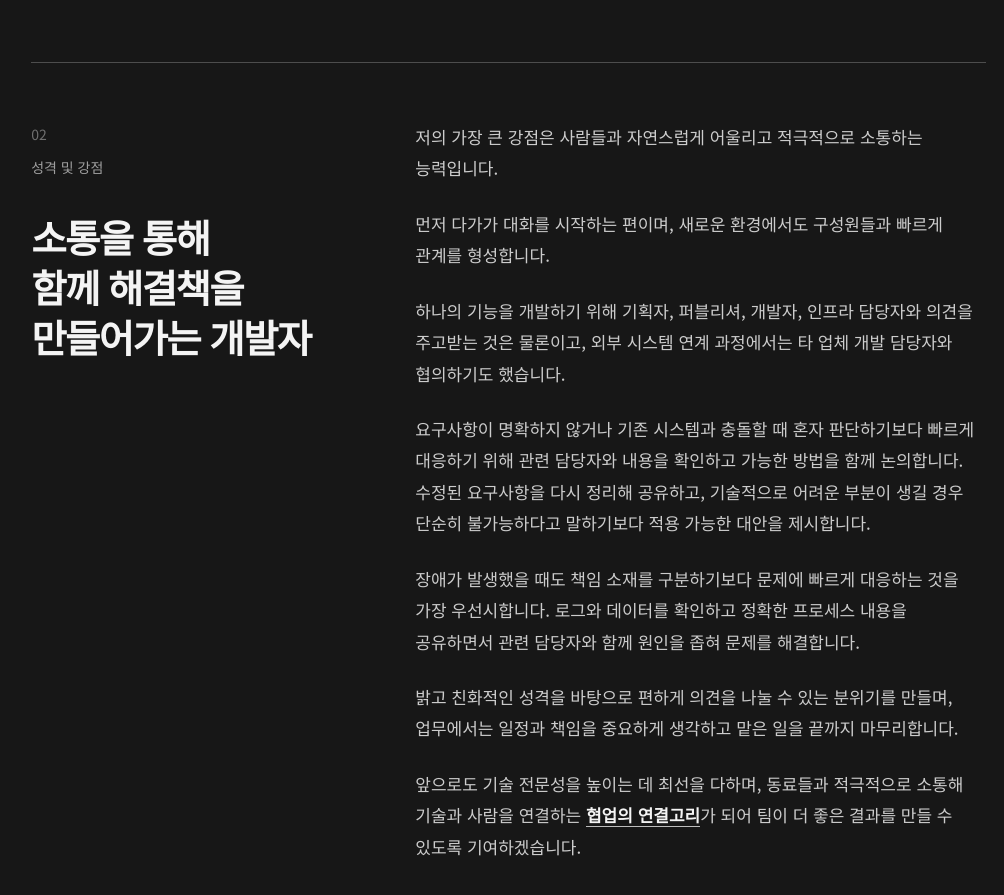
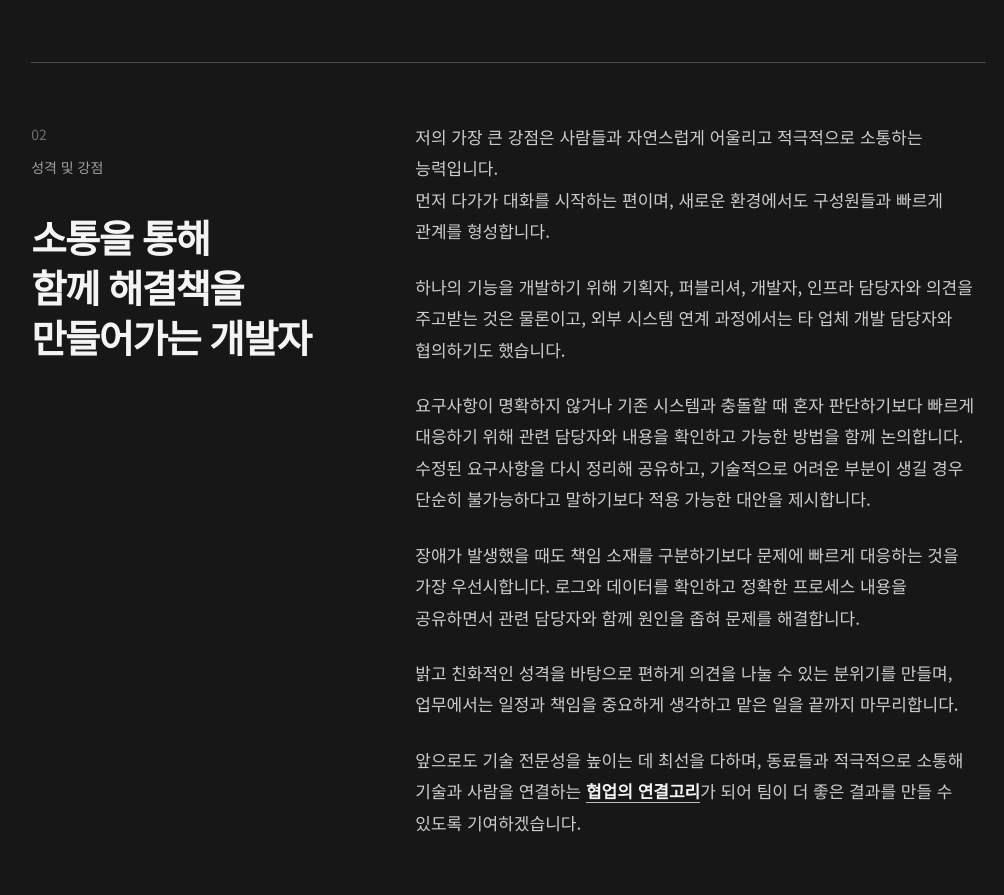
Before and after one commit to kdg3795/career-archive, a Next.js app: page /resume in a window 1280 px wide. Shown: the part 3200-4095 px from the top of the page, without its empty margins (253-1257 px from the left). Built offline with nearby package versions, Linux system fonts and the light colour scheme.

Commit message:
Normalize strengths sentence spacing

```diff
--- a/app/resume/page.tsx
+++ b/app/resume/page.tsx
@@ -38,8 +38,7 @@ const coverLetters = [
     label: "성격 및 강점",
     title: "소통을 통해 함께 해결책을 만들어가는 개발자",
     paragraphs: [
-      "저의 가장 큰 강점은 사람들과 자연스럽게 어울리고 적극적으로 소통하는 능력입니다.",
-      "먼저 다가가 대화를 시작하는 편이며, 새로운 환경에서도 구성원들과 빠르게 관계를 형성합니다.",
+      <>저의 가장 큰 강점은 사람들과 자연스럽게 어울리고 적극적으로 소통하는 능력입니다.<br />먼저 다가가 대화를 시작하는 편이며, 새로운 환경에서도 구성원들과 빠르게 관계를 형성합니다.</>,
       "하나의 기능을 개발하기 위해 기획자, 퍼블리셔, 개발자, 인프라 담당자와 의견을 주고받는 것은 물론이고, 외부 시스템 연계 과정에서는 타 업체 개발 담당자와 협의하기도 했습니다.",
       "요구사항이 명확하지 않거나 기존 시스템과 충돌할 때 혼자 판단하기보다 빠르게 대응하기 위해 관련 담당자와 내용을 확인하고 가능한 방법을 함께 논의합니다. 수정된 요구사항을 다시 정리해 공유하고, 기술적으로 어려운 부분이 생길 경우 단순히 불가능하다고 말하기보다 적용 가능한 대안을 제시합니다.",
       "장애가 발생했을 때도 책임 소재를 구분하기보다 문제에 빠르게 대응하는 것을 가장 우선시합니다. 로그와 데이터를 확인하고 정확한 프로세스 내용을 공유하면서 관련 담당자와 함께 원인을 좁혀 문제를 해결합니다.",
```
